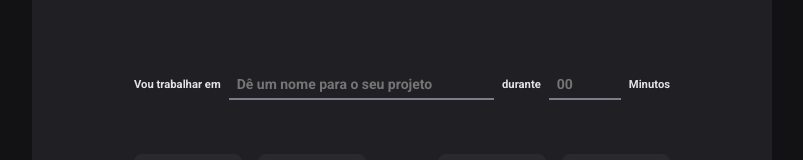
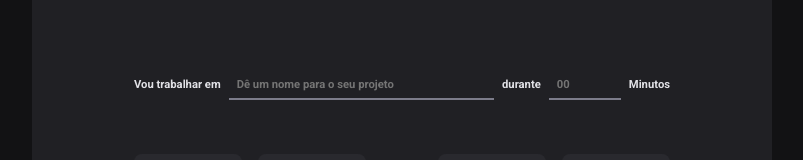
Before and after one commit to th1agOx/Ts_React_js, a React (Vite) app: page / in a window 1280 px wide. Shown: the part 181-341 px from the top of the page, without its empty margins (238-1041 px from the left). Built offline with nearby package versions, Linux system fonts and the light colour scheme.

Commit message:
estilização global

```diff
--- a/src/styles/global.ts
+++ b/src/styles/global.ts
@@ -7,7 +7,7 @@ export const GlobalStyled  = createGlobalStyle`
         margin: 0;
         padding: 0 ;
         box-sizing: border-box;
-        font-size:62.5% ;
+        font-size: 62.5% ;
     }
 
     :focus {
@@ -26,7 +26,6 @@ export const GlobalStyled  = createGlobalStyle`
     body, input, textarea, button {
         font-family: "Roboto", sans-serif;
         font-weight: 400;
-        font-size: 1.4rem;
     }
 
 `
```
